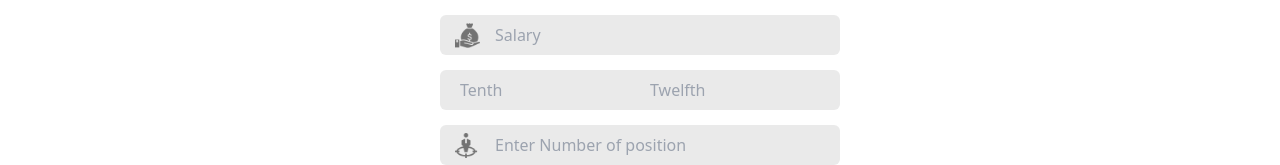
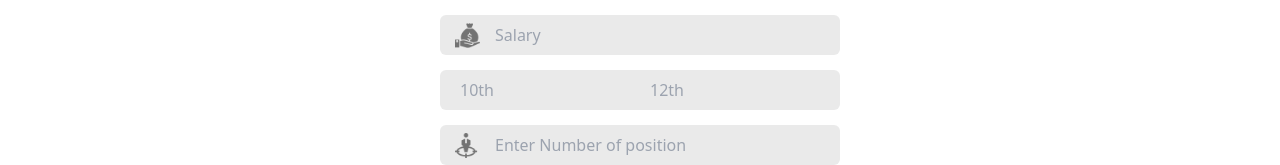
Before and after one commit to KHATIYAN19/campus-connect, a React (Vite) app in the folder frontend/: page /jobs/post in a window 1280 px wide. Shown: the part 476-641 px from the top of the page. Built offline with nearby package versions, Linux system fonts and the light colour scheme; sample sign-in values are in the browser's storage.

Commit message:
minor changes

```diff
--- a/frontend/src/Components/LoginSignUp/JobPost.jsx
+++ b/frontend/src/Components/LoginSignUp/JobPost.jsx
@@ -20,6 +20,13 @@ const JobPost = ({}) => {
     const [location, setLocation] = useState('');
     const [testdate, setTestdate] = useState('');
     const [numbers, setNumbers] = useState('');
+    const [tenth, setTenth] = useState('');
+    const [tweleth, setTweleth] = useState('');
+    const [jd, setJd] = useState('');
+    const handleJDChange = (e) => {
+        setJd( e.target.files[0] );
+        console.log(jd);
+    };
     const JobPostHandler = async (e) => {
         e.preventDefault();
         try {
@@ -31,7 +38,10 @@ const JobPost = ({}) => {
                 location,
                 company,
                 testdate,
-                numbers
+                numbers,
+                tenth,
+                twelfth,
+                jd
             });
             const posted=response.data.success;
             if(posted){
@@ -76,10 +86,10 @@ const JobPost = ({}) => {
                 </div>
                 <div className='input' style={{ padding: '10px' }}>
                     <div style={{ flex: '1', padding: '10px' }}>
-                        <input type='text' placeholder='Tenth' style={{ width: "100%" }} />
+                        <input type='text' placeholder='10th' style={{ width: "100%" }} value={tenth} onChange={(e) => setTenth(e.target.value)}/>
                     </div>
-                    <div style={{ flex: '1' }}>
-                        <input type='text' placeholder='Twelfth' style={{ width: '100%'}} />
+                    <div style={{ flex: '1' }} >
+                        <input type='text' placeholder='12th' style={{ width: '100%'}} value={tweleth} onChange={(e) => setTweleth(e.target.value)}/>
                     </div>
                 </div>
                 {/* <div className="input">
@@ -96,7 +106,7 @@ const JobPost = ({}) => {
                         accept='application/pdf'
                         type='file'
                         className='cursor-pointer'
-
+                        onChange={handleJDChange}
                     />
                 </div>
                 <div className="submit-container">
--- a/frontend/src/Components/LoginSignUp/SignupStudent.jsx
+++ b/frontend/src/Components/LoginSignUp/SignupStudent.jsx
@@ -88,10 +88,10 @@ const SignupStudent = ({ setAdmin}) => {
                 </div>
                 <div className='input' style={{ padding: '10px' }}>
                     <div style={{ flex: '1', padding: '10px' }}>
-                        <input type='number' step={0.01} min={50} max={100} placeholder='Tenth' style={{ width: "100%" }} value={tenth} onChange={(e) => setTenth(e.target.value)}/>
+                        <input type='number' step={0.01} min={50} max={100} placeholder='10th' style={{ width: "100%" }} value={tenth} onChange={(e) => setTenth(e.target.value)}/>
                     </div>
                     <div style={{ flex: '1' }}>
-                        <input type='number' step={0.01} min={50} max={100} placeholder='Twelfth' style={{ width: '100%'}} value={tweleth} onChange={(e) => setTweleth(e.target.value)} />
+                        <input type='number' step={0.01} min={50} max={100} placeholder='12th' style={{ width: '100%'}} value={tweleth} onChange={(e) => setTweleth(e.target.value)} />
                     </div>
                 </div>
                 <div className='input'>
```
